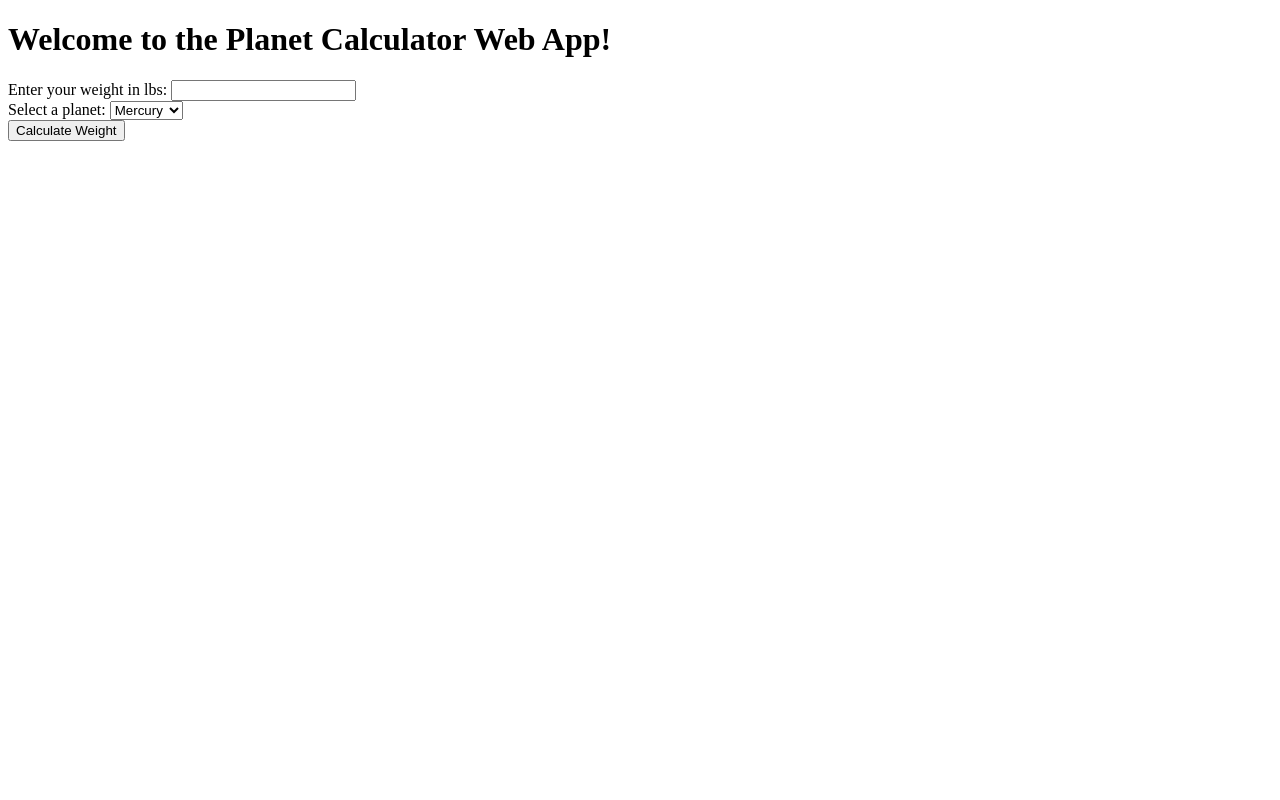
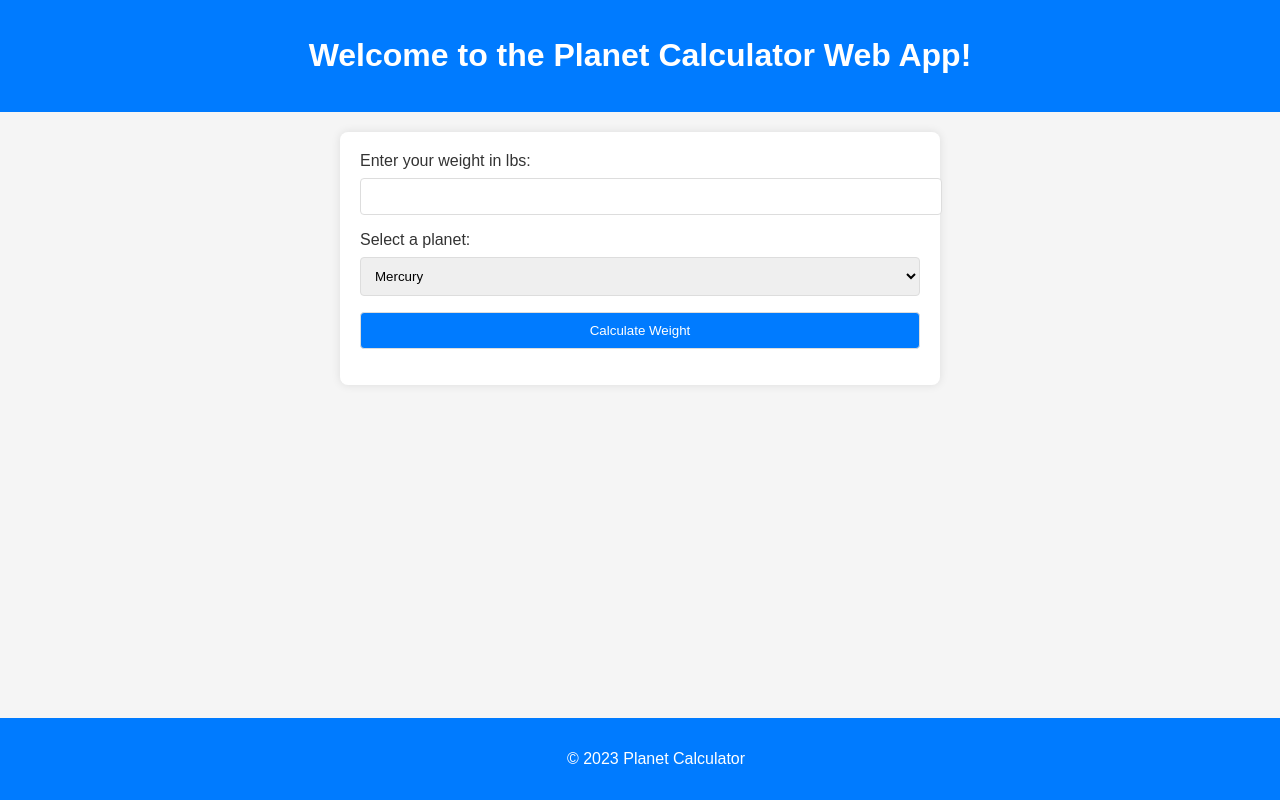
Before and after one commit to kraken00ch/JMN_Planet_Calc, a Flask app: page / in a window 1280 px wide. Run offline with Flask 3, Linux system fonts and the light colour scheme.

Commit message:
added css

```diff
--- a/templates/index.html
+++ b/templates/index.html
@@ -5,13 +5,85 @@
     <meta name="viewport" content="width=device-width, initial-scale=1.0">
     <title>Planet Calculator</title>
     <script src="{{ url_for('static', filename='js/script.js') }}"></script>
+    <style>
+        /* Add your CSS styles here */
+        body {
+            font-family: 'Arial', sans-serif;
+            margin: 0;
+            padding: 0;
+            background-color: #f5f5f5;
+            color: #333;
+        }
+
+        header {
+            background-color: #007BFF;
+            color: white;
+            padding: 1em;
+            text-align: center;
+        }
+
+        main {
+            max-width: 600px;
+            margin: 0 auto;
+            padding: 20px;
+        }
+
+        form {
+            background-color: white;
+            padding: 20px;
+            border-radius: 8px;
+            box-shadow: 0 0 10px rgba(0, 0, 0, 0.1);
+        }
+
+        label {
+            display: block;
+            margin-bottom: 8px;
+        }
+
+        input, select, button {
+            width: 100%;
+            padding: 10px;
+            margin-bottom: 16px;
+            border: 1px solid #ddd;
+            border-radius: 4px;
+        }
+
+        button {
+            background-color: #007BFF;
+            color: white;
+            cursor: pointer;
+        }
+
+        button:hover {
+            background-color: #0056b3;
+        }
+
+        #result {
+            margin-top: 20px;
+            display: none;
+        }
+
+        footer {
+            background-color: #007BFF;
+            color: white;
+            text-align: center;
+            padding: 1em;
+            position: fixed;
+            bottom: 0;
+            width: 100%;
+        }
+    </style>
 </head>
 <body>
+    <header>
         <h1>Welcome to the Planet Calculator Web App!</h1>
+    </header>
+
+    <main>
         <form id="calculationForm">
             <label for="userweight">Enter your weight in lbs:</label>
             <input type="number" id="userweight" name="userweight" required>
-        <br>
+
             <label for="planet">Select a planet:</label>
             <select id="planet" name="planet" required>
                 <option value="1">Mercury</option>
@@ -24,7 +96,7 @@
                 <option value="8">Neptune</option>
                 <option value="9">Pluto</option>
             </select>
-        <br>
+
             <button type="button" onclick="calculateWeight()">Calculate Weight</button>
         </form>
 
@@ -34,35 +106,10 @@
             <p id="planetWeight"></p>
             <a href="/">Go back</a>
         </div>
+    </main>
 
-    <script>
-        // Add this script to the index.html file
-
-function calculateWeight() {
-    const userweight = document.getElementById('userweight').value;
-    const planet = document.getElementById('planet').value;
-
-    // Make an asynchronous request to the Flask backend
-    fetch('/calculate', {
-        method: 'POST',
-        headers: {
-            'Content-Type': 'application/x-www-form-urlencoded',
-        },
-        body: `userweight=${userweight}&planet=${planet}`,
-    })
-    .then(response => response.json())
-    .then(data => {
-        // Update the GUI with the calculation result
-        document.getElementById('earthWeight').innerText = `Weight on Earth: ${data.userweight} lbs`;
-        document.getElementById('planetWeight').innerText = `Weight on selected planet: ${data.result} lbs`;
-
-        // Display the result section
-        document.getElementById('result').style.display = 'block';
-    })
-    .catch(error => console.error('Error:', error));
-}
-
-        // JavaScript logic for handling form submission and displaying results
-    </script>
+    <footer>
+        <p>&copy; 2023 Planet Calculator</p>
+    </footer>
 </body>
 </html>
```
Also changed, not shown: static/css/styles.css (+68 -0 lines), static/images/background.jpeg (added), 3 other files. Lines whose indentation alone changed are shown as unchanged.
